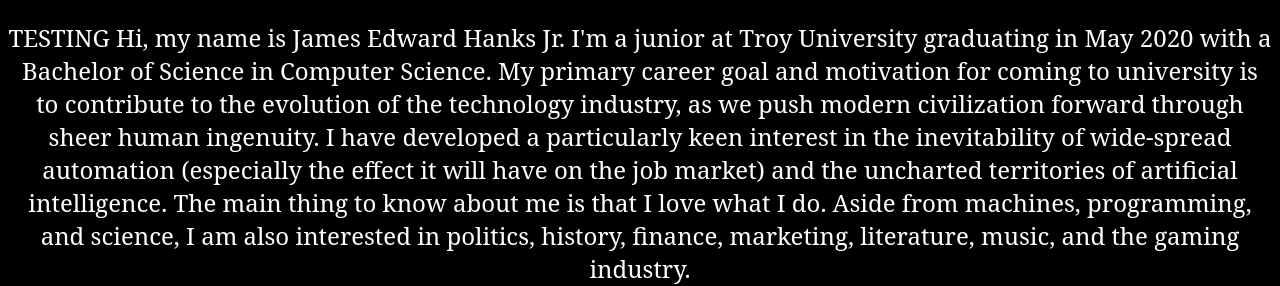
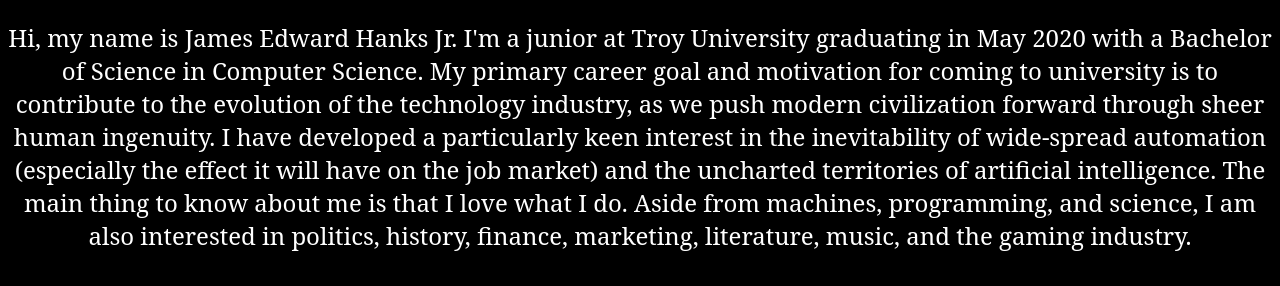
Before and after one commit to jhanks5/jhanks5.github.io, a plain HTML site: page home.html in a window 1280 px wide. Shown: the part 526-812 px from the top of the page. Drawn offline with Linux system fonts and the light colour scheme.

Commit message:
remove test

```diff
--- a/home.html
+++ b/home.html
@@ -77,7 +77,7 @@
 
 <div class="body-preset">
 	<p style="text-align: center;">
-		TESTING Hi, my name is James Edward Hanks Jr. I'm a junior at Troy University graduating in May 2020 with a Bachelor of Science in Computer Science. My primary career goal and motivation for coming to university is to contribute to the evolution of the technology industry, as we push modern civilization forward through sheer human ingenuity. I have developed a particularly keen interest in the inevitability of wide-spread automation (especially the effect it will have on the job market) and the uncharted territories of artificial intelligence. The main thing to know about me is that I love what I do. Aside from machines, programming, and science, I am also interested in politics, history, finance, marketing, literature, music, and the gaming industry.
+		Hi, my name is James Edward Hanks Jr. I'm a junior at Troy University graduating in May 2020 with a Bachelor of Science in Computer Science. My primary career goal and motivation for coming to university is to contribute to the evolution of the technology industry, as we push modern civilization forward through sheer human ingenuity. I have developed a particularly keen interest in the inevitability of wide-spread automation (especially the effect it will have on the job market) and the uncharted territories of artificial intelligence. The main thing to know about me is that I love what I do. Aside from machines, programming, and science, I am also interested in politics, history, finance, marketing, literature, music, and the gaming industry.
 	</p>
 
 	<div class="row">
```
